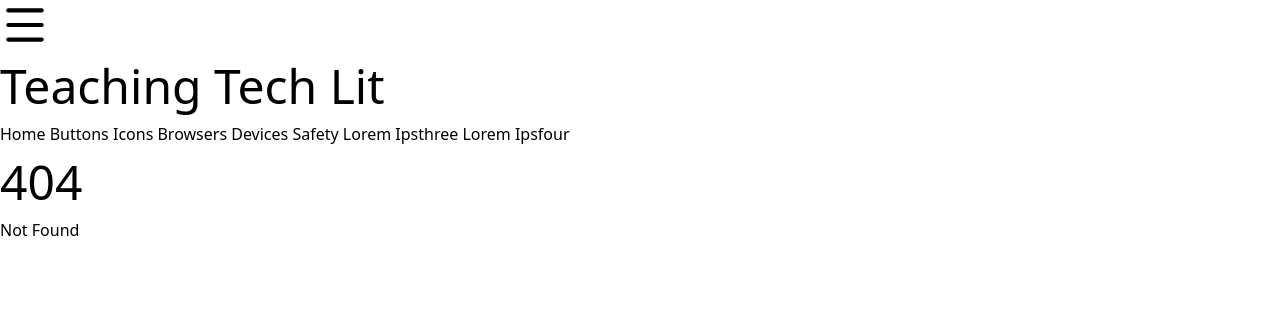
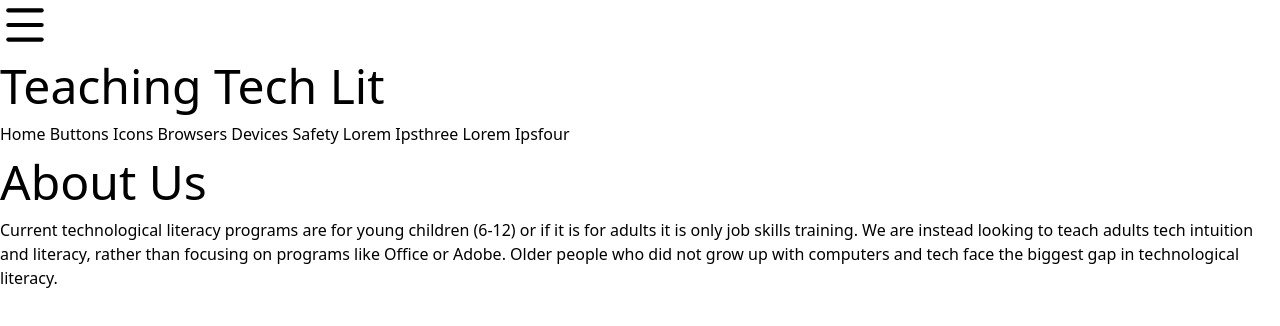
Before and after one commit to j-cleme/capstone_teaching-tech-lit, a SvelteKit app: page /about in a window 1280 px wide. Before the commit this address had no page. Shown: the top 326 px of the page. Built offline with nearby package versions, Linux system fonts and the light colour scheme.

Commit message:
create about page

```diff
--- /dev/null
+++ b/src/routes/about/+page.svelte
@@ -0,0 +1,9 @@
+<main>
+	<h1>About Us</h1>
+	<p>
+		Current technological literacy programs are for young children (6-12) or if it is for adults it
+		is only job skills training. We are instead looking to teach adults tech intuition and literacy,
+		rather than focusing on programs like Office or Adobe. Older people who did not grow up with
+		computers and tech face the biggest gap in technological literacy.
+	</p>
+</main>
```
